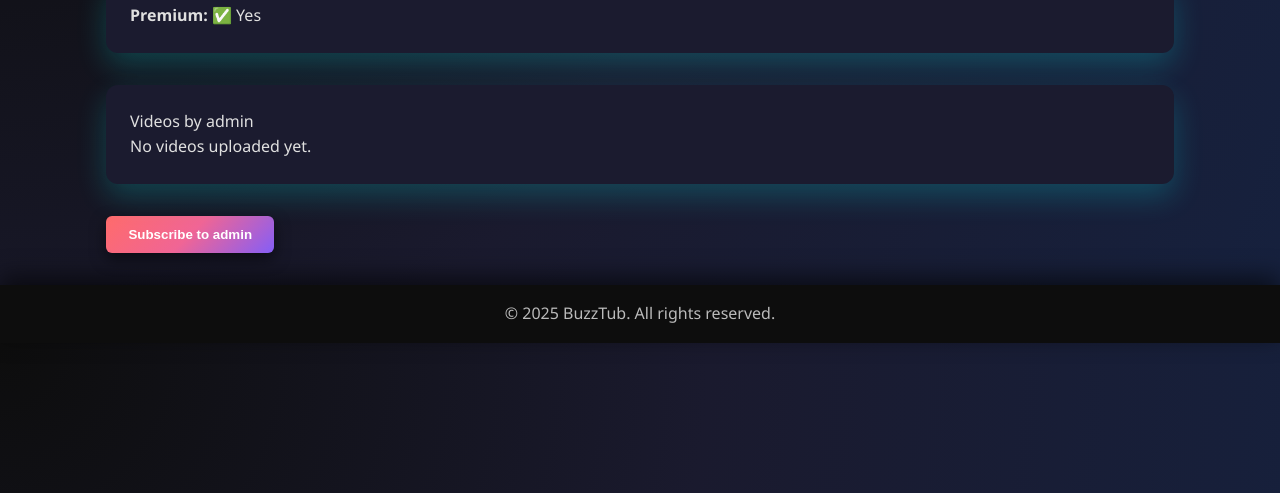
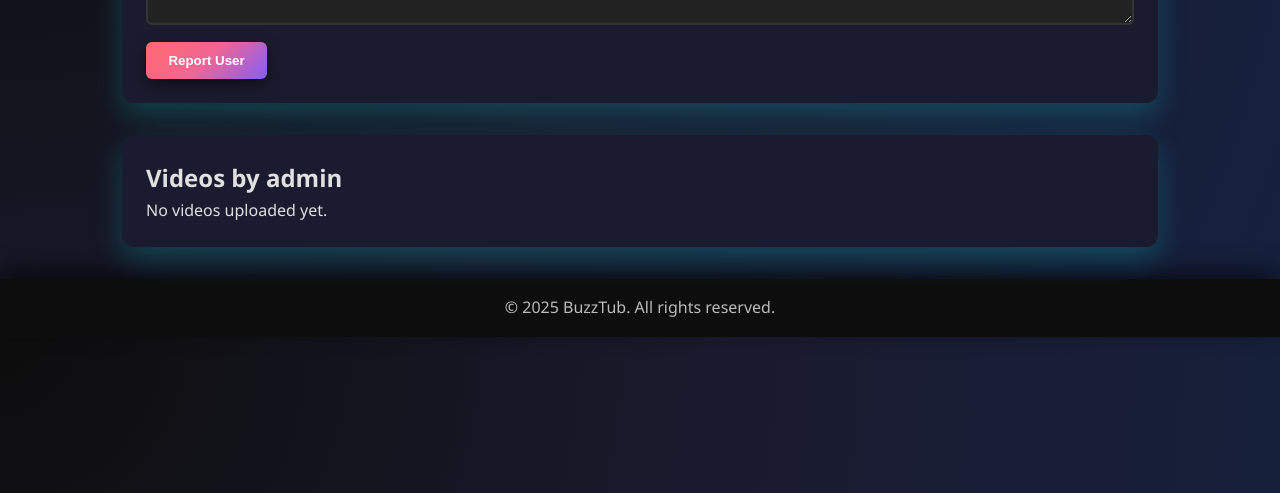
Before and after one commit to Mr-A-Hacker/BuzzTube, a Flask app: template templates/user_profile.html in a window 1280 px wide. Shown: the part 269-762 px from the top of the page. Run offline with Flask 3, Linux system fonts and the light colour scheme; the template is opened without the code that fills it: values that come from a table or form of the project are taken from there, others are empty; the visitor is signed in with stand-in values (Sample User, id 1); data comes from the database, SQL or seed files in the repository.

Commit message:
Update user_profile.html

```diff
--- a/templates/user_profile.html
+++ b/templates/user_profile.html
@@ -1,37 +1,36 @@
 {% extends "base.html" %}
 {% block content %}
-<div class="row justify-content-center">
-  <div class="col-md-8">
-    <h2 class="text-center mb-4">👤 {{ user.username }}'s Public Profile</h2>
 
-    <!-- Profile Picture -->
-    <div class="text-center mb-4">
+<div class="container">
+  <h1 class="neon-text">{{ user.username }}'s Profile</h1>
+
+  <!-- User info -->
+  <div class="card">
+    <p><strong>Premium:</strong> {{ "Yes" if user.premium else "No" }}</p>
     {% if user.profile_pic %}
-        <img src="{{ url_for('static', filename='uploads/' ~ user.profile_pic) }}"
-             class="img-thumbnail" width="150">
-      {% else %}
-        <img src="{{ url_for('static', filename='default.png') }}"
-             class="img-thumbnail" width="150">
+      <img src="{{ url_for('uploads', filename=user.profile_pic) }}" alt="Profile Picture" style="max-width:150px; border-radius:50%; margin-top:1rem;">
+    {% endif %}
+
+    {% if session.get('user') and session.get('user') != user.username %}
+      <form method="post" action="{{ url_for('subscribe_user', username=user.username) }}">
+        <button type="submit" class="btn">Subscribe</button>
+      </form>
+      <form method="post" action="{{ url_for('report_user', username=user.username) }}">
+        <textarea name="reason" placeholder="Report reason..." required></textarea>
+        <button type="submit" class="btn">Report User</button>
+      </form>
     {% endif %}
   </div>
 
-    <!-- User Info -->
-    <div class="card shadow-sm mb-4">
-      <div class="card-body">
-        <p><strong>Premium:</strong> {% if user.premium %}✅ Yes{% else %}❌ No{% endif %}</p>
-      </div>
-    </div>
-
-    <!-- User Videos -->
-    <div class="card shadow-sm mb-4">
-      <div class="card-header">Videos by {{ user.username }}</div>
-      <div class="card-body">
+  <!-- User videos -->
+  <div class="card">
+    <h2 class="neon-text">Videos by {{ user.username }}</h2>
     {% if videos %}
-          <ul class="list-group">
+      <ul>
         {% for v in videos %}
-              <li class="list-group-item d-flex justify-content-between align-items-center">
+          <li>
             <a href="{{ url_for('video', id=v.id) }}">{{ v.title }}</a>
-                <span class="badge bg-success">{{ v.likes }} Likes</span>
+            (Likes: {{ v.likes }})
           </li>
         {% endfor %}
       </ul>
@@ -41,12 +40,4 @@
   </div>
 </div>
 
-    <!-- Subscribe Button -->
-    {% if session.get('user') and session.get('user') != user.username %}
-      <form method="POST" action="{{ url_for('subscribe_user', username=user.username) }}">
-        <button type="submit" class="btn btn-warning w-100">Subscribe to {{ user.username }}</button>
-      </form>
-    {% endif %}
-  </div>
-</div>
 {% endblock %}
```
Lines whose indentation alone changed are shown as unchanged.
